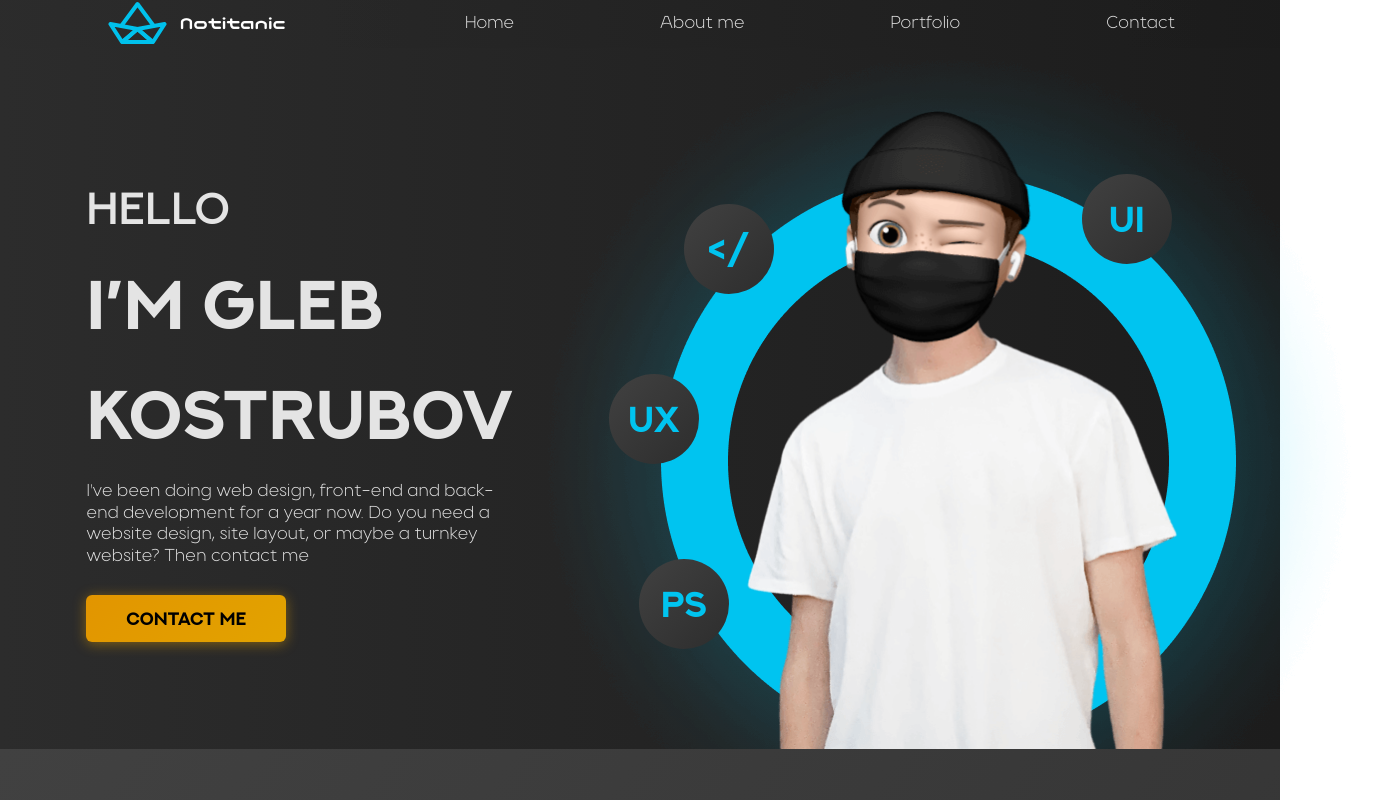
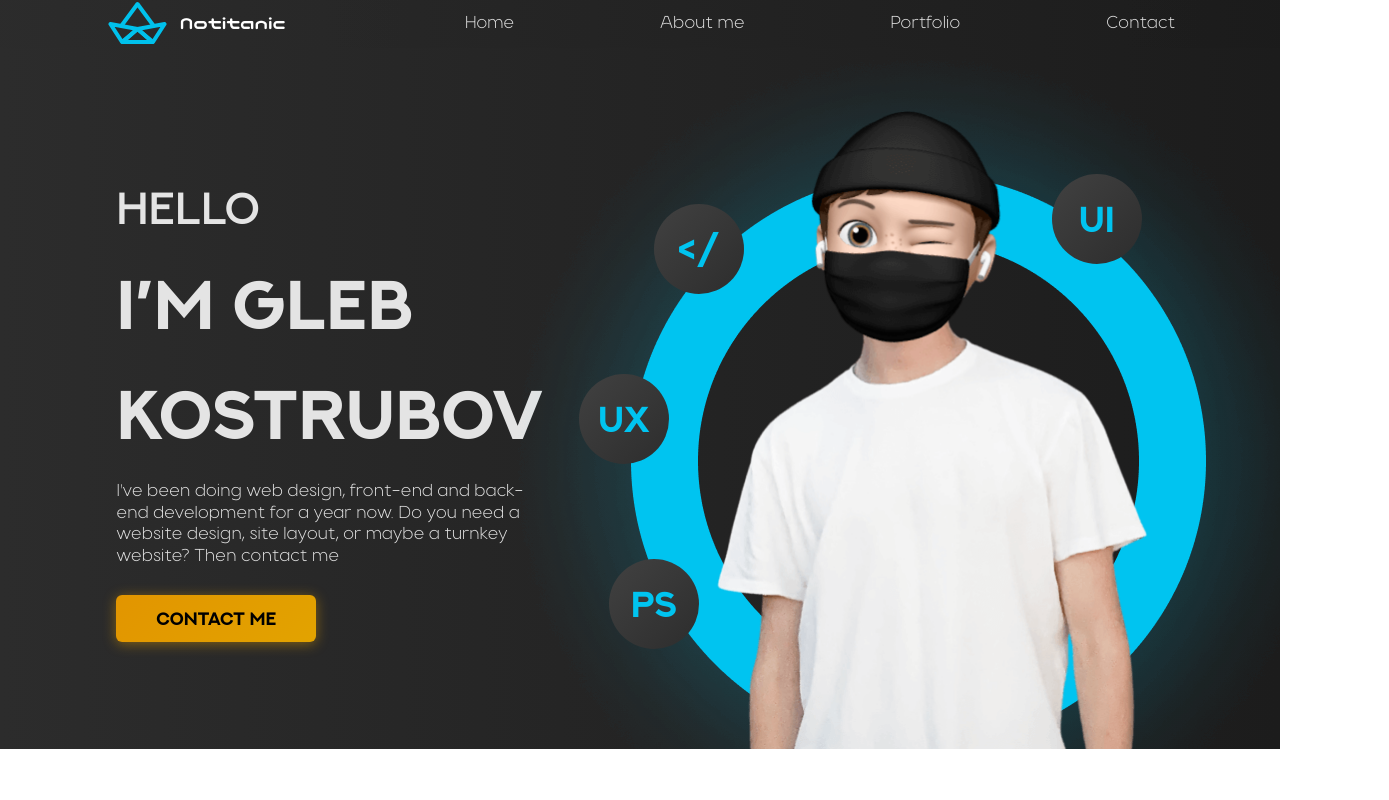
Before and after one commit to Kytyzovns/portfolio-start-project-main, a React app: page / in a window 1280 px wide. Shown: the top 800 px of the page, 1389 px wide, since content can reach past the window. Built offline with nearby package versions, Linux system fonts and the light colour scheme; a web font is replaced by a local one.

Commit message:
started adaptive for main 2

```diff
--- a/src/App.tsx
+++ b/src/App.tsx
@@ -12,9 +12,9 @@ function App() {
         <div className="App">
                 <Header/>
                 <Main/>
-                <About/>
-                <Portfolio/>
-                <Footer/>
+                {/*<About/>*/}
+                {/*<Portfolio/>*/}
+                {/*<Footer/>*/}
         </div>
     );
 }
--- a/src/layout/sections/main/Circle.tsx
+++ b/src/layout/sections/main/Circle.tsx
@@ -6,10 +6,12 @@ type CircleProps = {
     left?: string;
     right?: string;
     bottom?: string;
+    dims?: string;
+    fontSize?: string;
 }
 export const Circle = styled.div<CircleProps>`
-    width: 90px;
-    height: 90px;
+    width: ${props => props.dims || "90px"};
+    height: ${props => props.dims || "90px"};
     border-radius: 100%;
     background: linear-gradient(135deg, #414141 0%, #2d2d2d 100%);
     display: flex;
@@ -24,14 +26,14 @@ export const Circle = styled.div<CircleProps>`
     span {
         font-family: Next-art, sans-serif;
         font-weight: 700;
-        font-size: 36px;
+        font-size: ${props => props.fontSize || "36px"};
         color: ${theme.colors.accent};
     }
 
     p {
         vertical-align: middle;
         font-weight: 700;
-        font-size: 36px;
+        font-size: ${props => props.fontSize || "36px"};
         color: ${theme.colors.accent};
     }
 `
--- a/src/layout/sections/main/Main.tsx
+++ b/src/layout/sections/main/Main.tsx
@@ -2,18 +2,19 @@ import React from 'react';
 import {FlexWrapper} from "../../../components/FlexWrapper";
 import mainPhoto from "../../../assets/images/mainPhoto.webp"
 import styled from "styled-components";
-import {Circle} from "./Circle";
 import {Container} from "../../../components/Container";
 import {theme} from "../../../styles/Theme";
 import {StyledBtn} from "../../../components/StyledBtn";
 import firstEllipse from "../../../assets/images/oldsvg/Ellipse 1.png";
 import {font} from "../../../styles/Common";
+import {MainSkills} from "./MainSkills";
+import {MobileMainSkills} from "./MobileMainSkills";
 
 export const Main = () => {
     return (
         <StyledMain>
             <Container>
-                <FlexWrapper justify={"space-around"} align={"center"} wrap={"wrap"} gap={"120px"}>
+                <MainFlexWrapper justify={"space-around"} align={"center"} wrap={"wrap"} direction={"row"}>
                     <FlexWrapper gap={"27px"} direction={"column"} justify={"flex-start"} height={"content"}>
                         <Greeting>HELLO</Greeting>
                         <Name>I’m Gleb</Name>
@@ -27,32 +28,20 @@ export const Main = () => {
 
                     <PhotoContainer>
                         <Photo src={mainPhoto} alt="mainPhoto"/>
-                        <Circle top={"100px"} right={"22px"}>
-                            <CircleText>UI</CircleText>
-                        </Circle>
-
-                        <Circle left={"-45px"} top={"130px"}>
-                            <span>{"</"}</span>
-                        </Circle>
-
-                        <Circle left={"-120px"} top={"300px"}>
-                            <span>UX</span>
-                        </Circle>
-
-                        <Circle left={"-90px"} bottom={"100px"}>
-                            <span>PS</span>
-                        </Circle>
+                        <MainSkills/>
+                        <MobileMainSkills/>
                     </PhotoContainer>
-                </FlexWrapper>
+                </MainFlexWrapper>
             </Container>
         </StyledMain>
     );
 };
 
-const CircleText = styled.span`
-    height: fit-content;
+const MainFlexWrapper = styled(FlexWrapper)`
+    // @media ${theme.media.mainFlex} {
+    //     ${props => props.direction = "column"};
+    // }
 `
-
 const Greeting = styled.h2`
     ${font({fontFamily:"Next-art, sans-serif", fontWeight: 600, Fmin: 27, Fmax: 48})};
     color: ${theme.colors.primaryTextColor};
@@ -74,7 +63,7 @@ const StyledMain = styled.section`
     background: ${theme.colors.primaryBg};
     display: flex;
     padding-top: 74px;
-    //overflow: hidden;
+    overflow: hidden;
 `
 
 const Photo = styled.img`
@@ -113,8 +102,10 @@ const PhotoContainer = styled.div`
         bottom: -152px;
 
         @media ${theme.media.tablet} {
-            width: 514px;
-            height: 514px;
+            width: 480px;
+            height: 480px;
+            left: -116px;
+            bottom: -90px;
         }
     }
 `
--- /dev/null
+++ b/src/layout/sections/main/MainSkills.tsx
@@ -0,0 +1,36 @@
+import React from 'react';
+import {Circle} from "./Circle";
+import styled from "styled-components";
+import {theme} from "../../../styles/Theme";
+
+export const MainSkills = () => {
+    return (
+        <StyledMainSkills>
+            <Circle top={"100px"} right={"22px"}>
+                <CircleText>UI</CircleText>
+            </Circle>
+
+            <Circle left={"-45px"} top={"130px"}>
+                <span>{"</"}</span>
+            </Circle>
+
+            <Circle left={"-120px"} top={"300px"}>
+                <span>UX</span>
+            </Circle>
+
+            <Circle left={"-90px"} bottom={"100px"}>
+                <span>PS</span>
+            </Circle>
+        </StyledMainSkills>
+    );
+};
+
+const CircleText = styled.span`
+    height: fit-content;
+`
+
+const StyledMainSkills = styled.div`
+    @media ${theme.media.tablet} {
+        display: none;
+    }
+`
--- /dev/null
+++ b/src/layout/sections/main/MobileMainSkills.tsx
@@ -0,0 +1,37 @@
+import React from 'react';
+import {Circle} from "./Circle";
+import styled from "styled-components";
+import {theme} from "../../../styles/Theme";
+
+export const MobileMainSkills = () => {
+    return (
+        <StyledMainSkills>
+            <Circle top={"52px"} right={"12px"} dims={"50px"} fontSize={"18px"}>
+                <CircleText>UI</CircleText>
+            </Circle>
+
+            <Circle left={"-24px"} top={"70px"} dims={"50px"} fontSize={"18px"}>
+                <span>{"</"}</span>
+            </Circle>
+
+            <Circle left={"-66px"} top={"160px"} dims={"50px"} fontSize={"18px"}>
+                <span>UX</span>
+            </Circle>
+
+            <Circle left={"-50px"} bottom={"52px"} dims={"50px"} fontSize={"18px"}>
+                <span>PS</span>
+            </Circle>
+        </StyledMainSkills>
+    );
+};
+
+const CircleText = styled.span`
+    height: fit-content;
+`
+
+const StyledMainSkills = styled.div`
+    display: none;
+    @media ${theme.media.tablet} {
+        display: block;
+    }
+`
--- a/src/styles/Theme.ts
+++ b/src/styles/Theme.ts
@@ -19,5 +19,6 @@ export const theme = {
     media: {
         tablet: "screen and (max-width: 785px)",
         mobile: "screen and (max-width: 456px)",
+        mainFlex: "screen and (max-width: 1115px)",
     }
 }
```
